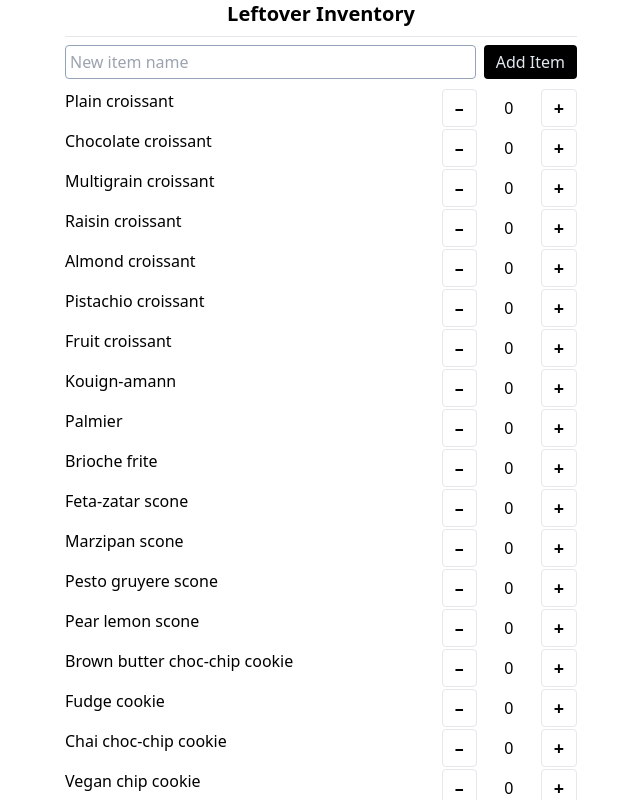
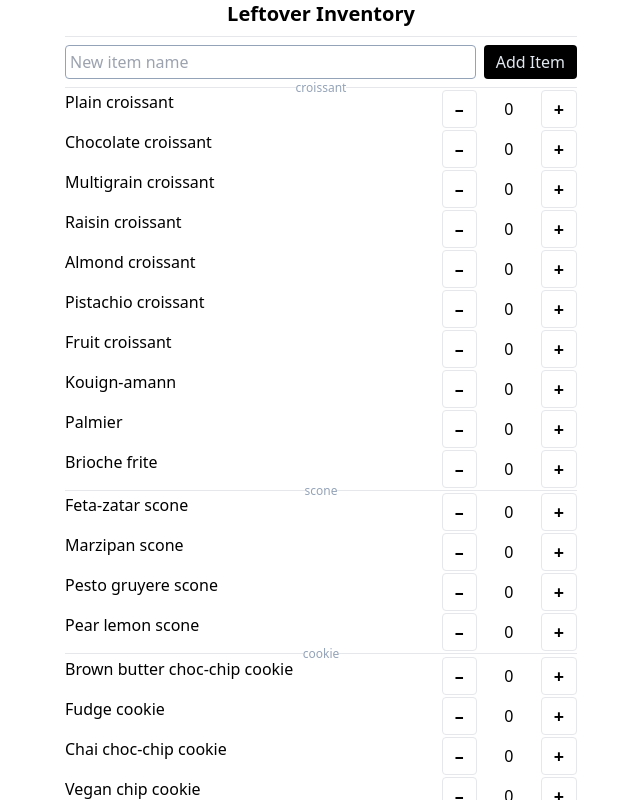
Before and after one commit to habenz/ls-eod-list, a React (Vite) app: page / in a window 1280 px wide. Shown: the top 800 px of the page, without its empty margins (319-959 px from the left). Built offline with nearby package versions, Linux system fonts and the light colour scheme.

Commit message:
add some nice borders to announce categories

```diff
--- a/src/App.jsx
+++ b/src/App.jsx
@@ -62,6 +62,15 @@ function ItemCounters({ userAddedItems, items, condensed }) {
         if (item.types) {
           return (
             <>
+              {!condensed && (
+                <div className="flex items-center">
+                  <div className="border-b flex-1"></div>
+                  <span className="text-xs text-center leading-[0.1] text-slate-400">
+                    {item.name}
+                  </span>
+                  <div className="border-b flex-1"></div>
+                </div>
+              )}
               {item.types.map((itemFlavor) => {
                 const name = `${itemFlavor.name} ${item.name}`;
                 const shortName = `${itemFlavor.short_name} ${item.short_name}`;
```
